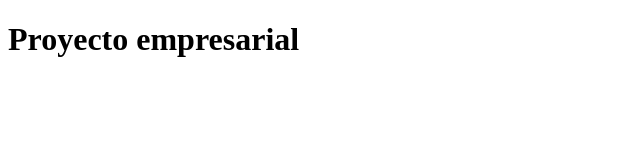
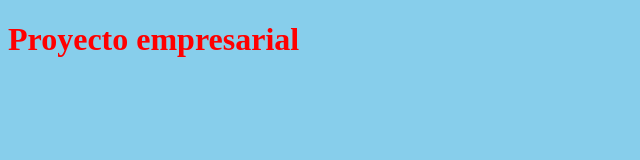
Before and after one commit to sandragonzalezdiaz1/CursoGit, a plain HTML site: page index.html in a window 1280 px wide. Shown: the whole page, without its empty margins (0-640 px from the left). Drawn offline with Linux system fonts and the light colour scheme.

Commit message:
negrita y color rojo

```diff
--- a/css/estilos.css
+++ b/css/estilos.css
@@ -1,3 +1,5 @@
 body{
-	background-color: azul ;
+	background-color: skyblue;
+	font-weight: bold;
+	color: red;
 }
```
